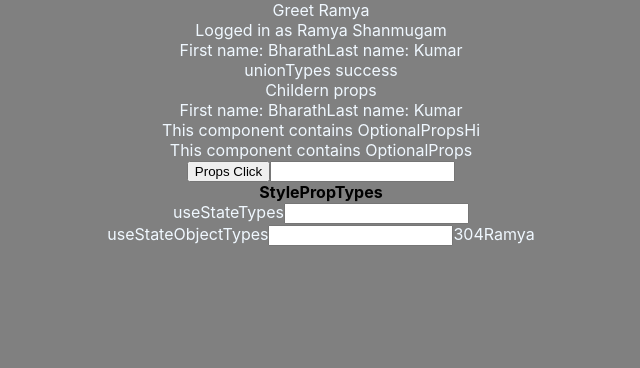
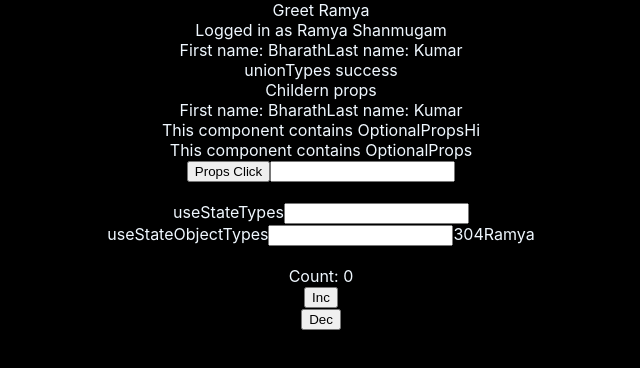
Before and after one commit to Bharath-Kumar-S/ts_react, a React (Create React App) app: page / in a window 1280 px wide. Shown: the top 368 px of the page, without its empty margins (319-959 px from the left). Built offline with nearby package versions, Linux system fonts and the light colour scheme.

Commit message:
tsx useReducer types

```diff
--- a/src/App.css
+++ b/src/App.css
@@ -14,7 +14,7 @@
 }
 
 .App-header {
-  background-color: #282c34;
+  background-color: black;
   min-height: 100vh;
   display: flex;
   flex-direction: column;
--- a/src/App.tsx
+++ b/src/App.tsx
@@ -2,6 +2,7 @@ import "./App.css";
 import ChildernPropTypes from "./components/ChildernPropTypes";
 import ClickEventProps from "./components/ClickEventProps";
 import Greet from "./components/Greet";
+import HookReducer from "./components/HookReducer";
 import OnChangeHandlerProps from "./components/OnChangeHandlerProps";
 import OptionalProps from "./components/OptionalProps";
 import StylePropTypes from "./components/StylePropTypes";
@@ -26,16 +27,18 @@ function App() {
       <UnionTypes state="success" />
       <ChildernPropTypes>Childern props</ChildernPropTypes>
       <ChildernPropTypes><Types name={users} /></ChildernPropTypes>
-      <OptionalProps msg="Hi"/>
+      <OptionalProps msg="Hi" />
       <OptionalProps />
-      <ClickEventProps btn={(event,id)=> {
-        console.log(event,id)
-      }}/>
-      <OnChangeHandlerProps handleOnChange={(event)=> {
+      <ClickEventProps btn={(event, id) => {
+        console.log(event, id)
+      }} />
+      <OnChangeHandlerProps handleOnChange={(event) => {
         console.log(event)
-      }}/>
-      <StylePropTypes style={{ display: "block", color: "black", fontWeight: "bold" }}/>
-     <UseStateTypes />
+      }} />
+      <StylePropTypes style={{ display: "block", color: "black", fontWeight: "bold" }} />
+      <UseStateTypes />
+      <br/>
+      <HookReducer />
     </div>
   );
 }
--- /dev/null
+++ b/src/components/HookReducer.tsx
@@ -0,0 +1,35 @@
+import { useReducer } from 'react';
+
+type CounterState = {
+    count: number
+}
+
+type CounterAction = { type: string; payload: number; }
+
+const initialState = { count: 0 };
+
+const reducer = (state: CounterState, action: CounterAction) => {
+    switch (action.type) {
+        case 'inc':
+            return { count: state.count + action.payload }
+        case 'dec':
+            return { count: state.count - action.payload }
+        default:
+            return state
+    }
+}
+
+const HookReducer = () => {
+    const [state, dispatch] = useReducer(reducer, initialState);
+    return (
+        <>
+            <br />
+            Count: {state.count}
+            <br />
+            <button onClick={() => dispatch({ type: 'inc', payload: 10 })}>Inc</button><br />
+            <button onClick={() => dispatch({ type: 'dec', payload: 10 })}>Dec</button><br />
+        </>
+    )
+}
+
+export default HookReducer
--- a/src/index.css
+++ b/src/index.css
@@ -5,7 +5,7 @@ body {
     sans-serif;
   -webkit-font-smoothing: antialiased;
   -moz-osx-font-smoothing: grayscale;
-  background-color: gray;
+  background-color: rgb(0, 0, 0);
   color: aliceblue;
 }
 
```
